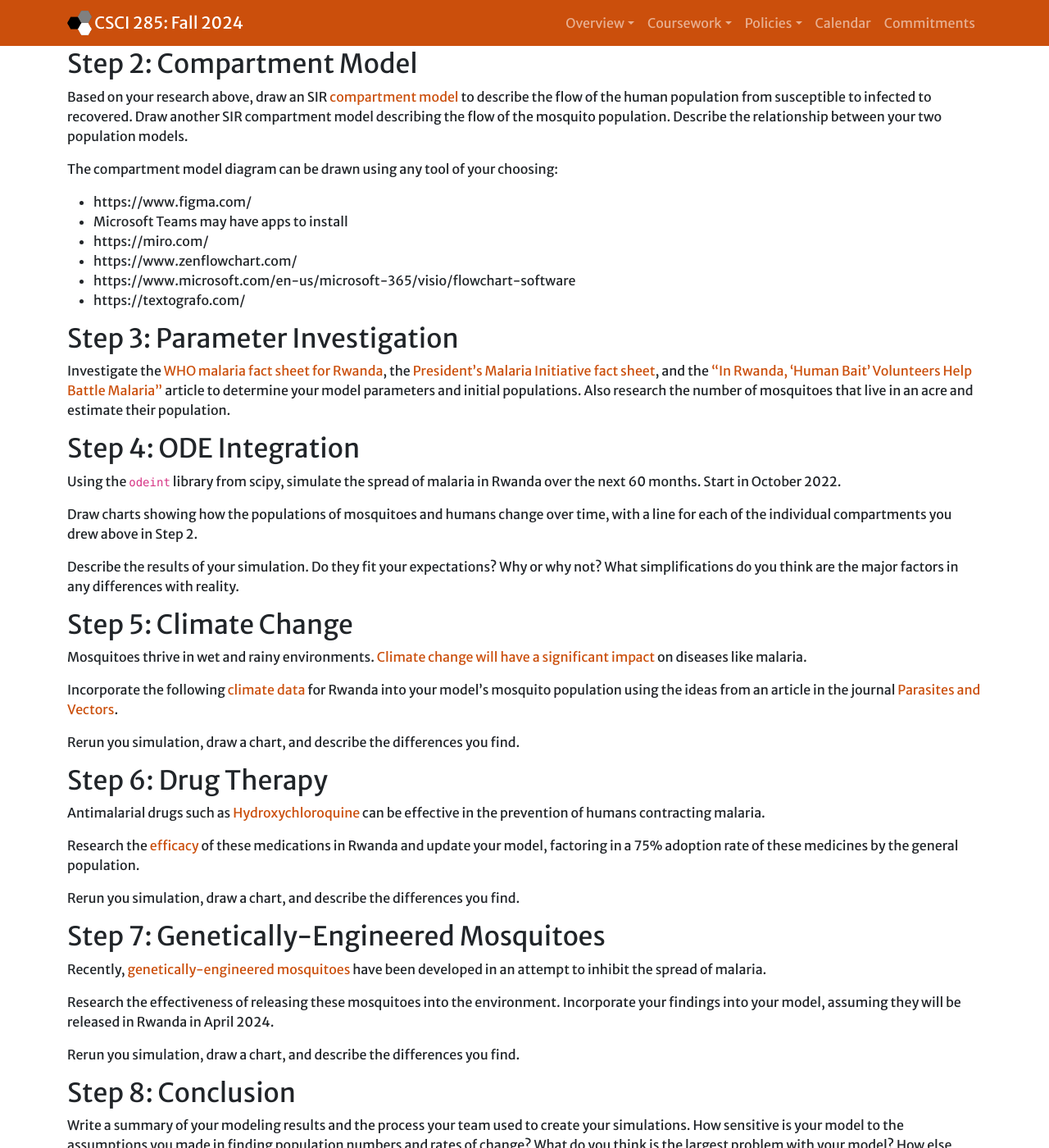
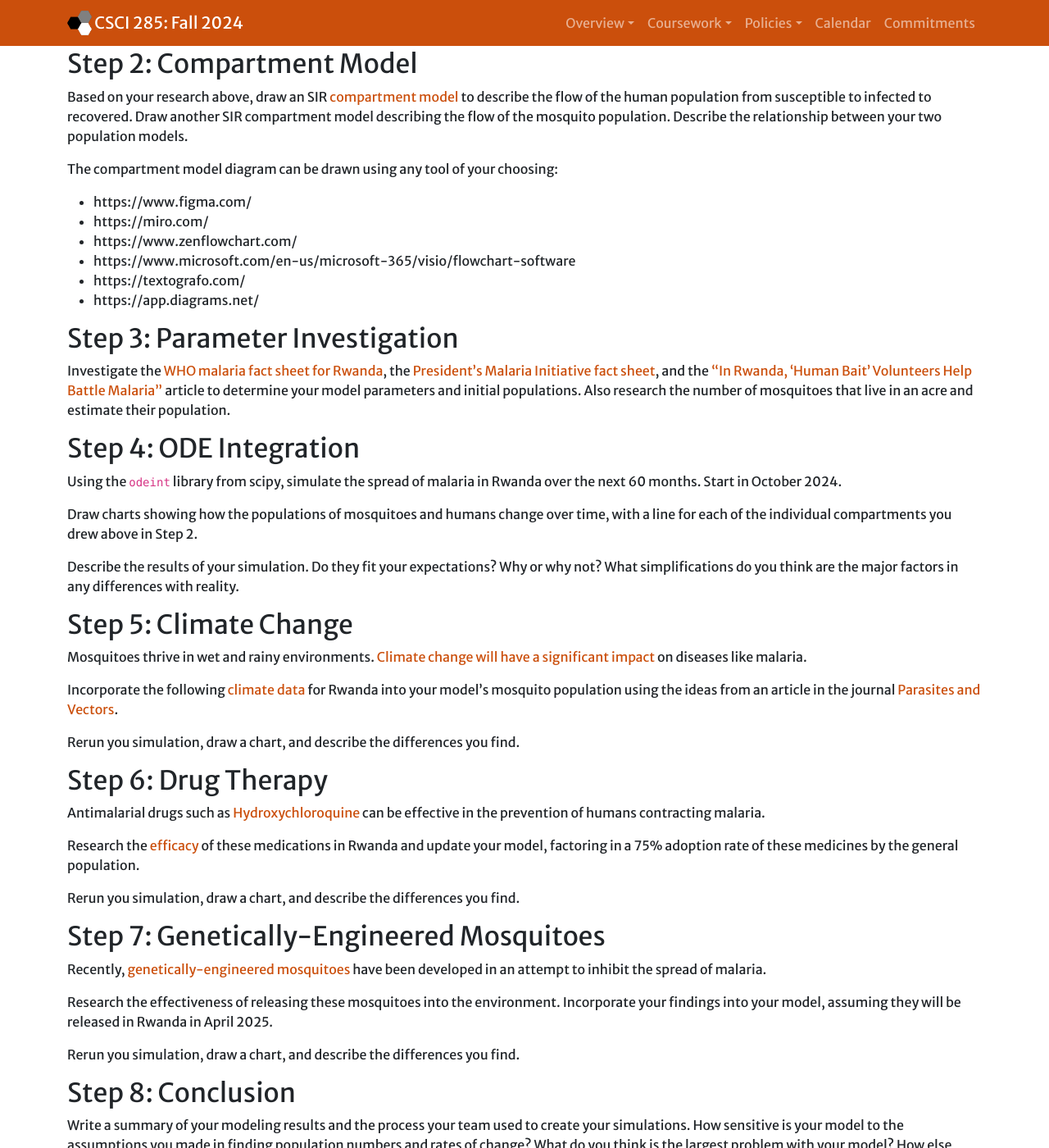
Before and after one commit to Hendrix-CS/csci285, a Jekyll site: the page built from labs/malaria.md, in a window 1280 px wide and 1400 px high, scrolled down 911 px. Shown: the whole window at 82% size. Built offline with Jekyll 4.4.1, drawn with Linux system fonts in a browser that asks for light colours; nearby versions of some CDN libraries; our own code applies the rules of GitHub Pages for plain Markdown files.

Commit message:
Malaria Lab updates

```diff
--- a/labs/malaria.md
+++ b/labs/malaria.md
@@ -18,7 +18,7 @@ In this lab, we will model the lifecycle of the malaria parasite and its relatio
 
 ## Step 1: Initial Research
 
-Research the [life cycle](https://www.ncbi.nlm.nih.gov/books/NBK555962/figure/article-27309.image.f1/?report=objectonly) of malaria using the [CDC Malaria website](https://www.cdc.gov/malaria/about/biology/index.html) as a primary resource. Write a summary of your findings.
+Research the [life cycle](https://www.ncbi.nlm.nih.gov/books/NBK555962/figure/article-27309.image.f1/?report=objectonly) of malaria using the [CDC Malaria website](https://www.cdc.gov/malaria/index.html) as a primary resource. Write a summary of your findings.
 
 
 ## Step 2: Compartment Model
@@ -28,21 +28,21 @@ Based on your research above, draw an SIR [compartment model](https://en.wikiped
 The compartment model diagram can be drawn using any tool of your choosing:
 
 * https://www.figma.com/
-* Microsoft Teams may have apps to install
 * https://miro.com/
 * https://www.zenflowchart.com/
 * https://www.microsoft.com/en-us/microsoft-365/visio/flowchart-software
 * https://textografo.com/
+* https://app.diagrams.net/
 
 
 ## Step 3: Parameter Investigation
 
-Investigate the [WHO malaria fact sheet for Rwanda](https://www.who.int/publications/m/item/malaria-2021-country-profile-rwa), the [President's Malaria Initiative fact sheet](https://www.pmi.gov/where-we-work/rwanda/), and the ["In Rwanda, ‘Human Bait’ Volunteers Help Battle Malaria"](https://undark.org/2020/04/22/rwanda-malaria/) article to determine your model parameters and initial populations. Also research the number of mosquitoes that live in an acre and estimate their population.
+Investigate the [WHO malaria fact sheet for Rwanda](https://www.who.int/news-room/fact-sheets/detail/malaria), the [President's Malaria Initiative fact sheet](https://www.pmi.gov/where-we-work/rwanda/), and the ["In Rwanda, ‘Human Bait’ Volunteers Help Battle Malaria"](https://undark.org/2020/04/22/rwanda-malaria/) article to determine your model parameters and initial populations. Also research the number of mosquitoes that live in an acre and estimate their population.
 
 
 ## Step 4: ODE Integration
 
-Using the `odeint` library from scipy, simulate the spread of malaria in Rwanda over the next 60 months. Start in October 2022.
+Using the `odeint` library from scipy, simulate the spread of malaria in Rwanda over the next 60 months. Start in October 2024.
 
 Draw charts showing how the populations of mosquitoes and humans change over time, with a line for each of the individual compartments you drew above in Step 2.
 
@@ -60,7 +60,7 @@ Rerun you simulation, draw a chart, and describe the differences you find.
 
 ## Step 6: Drug Therapy
 
-Antimalarial drugs such as [Hydroxychloroquine](https://www.cdc.gov/malaria/resources/pdf/fsp/drugs/Hydroxychloroquine.pdf?fbclid=IwAR1lVp5ucnLK9g_crh1lro-BHlgFiqXT7sOP30lNVtTLvWCxZT5dcbB4MuM) can be effective in the prevention of humans contracting malaria.
+Antimalarial drugs such as [Hydroxychloroquine](https://www.cdc.gov/malaria/resources/pdf/fsp/drugs_2017/Hydroxychloroquine_2017.pdf) can be effective in the prevention of humans contracting malaria.
 
 Research the [efficacy](https://www.who.int/docs/default-source/documents/publications/gmp/who-cds-gmp-2019-17-eng.pdf?ua=1) of these medications in Rwanda and update your model, factoring in a 75% adoption rate of these medicines by the general population.
 
@@ -70,7 +70,7 @@ Rerun you simulation, draw a chart, and describe the differences you find.
 
 Recently, [genetically-engineered mosquitoes](https://www.nih.gov/news-events/nih-research-matters/engineering-malaria-resistance-mosquitoes) have been developed in an attempt to inhibit the spread of malaria.
 
-Research the effectiveness of releasing these mosquitoes into the environment. Incorporate your findings into your model, assuming they will be released in Rwanda in April 2024.
+Research the effectiveness of releasing these mosquitoes into the environment. Incorporate your findings into your model, assuming they will be released in Rwanda in April 2025.
 
 Rerun you simulation, draw a chart, and describe the differences you find.
 
```
